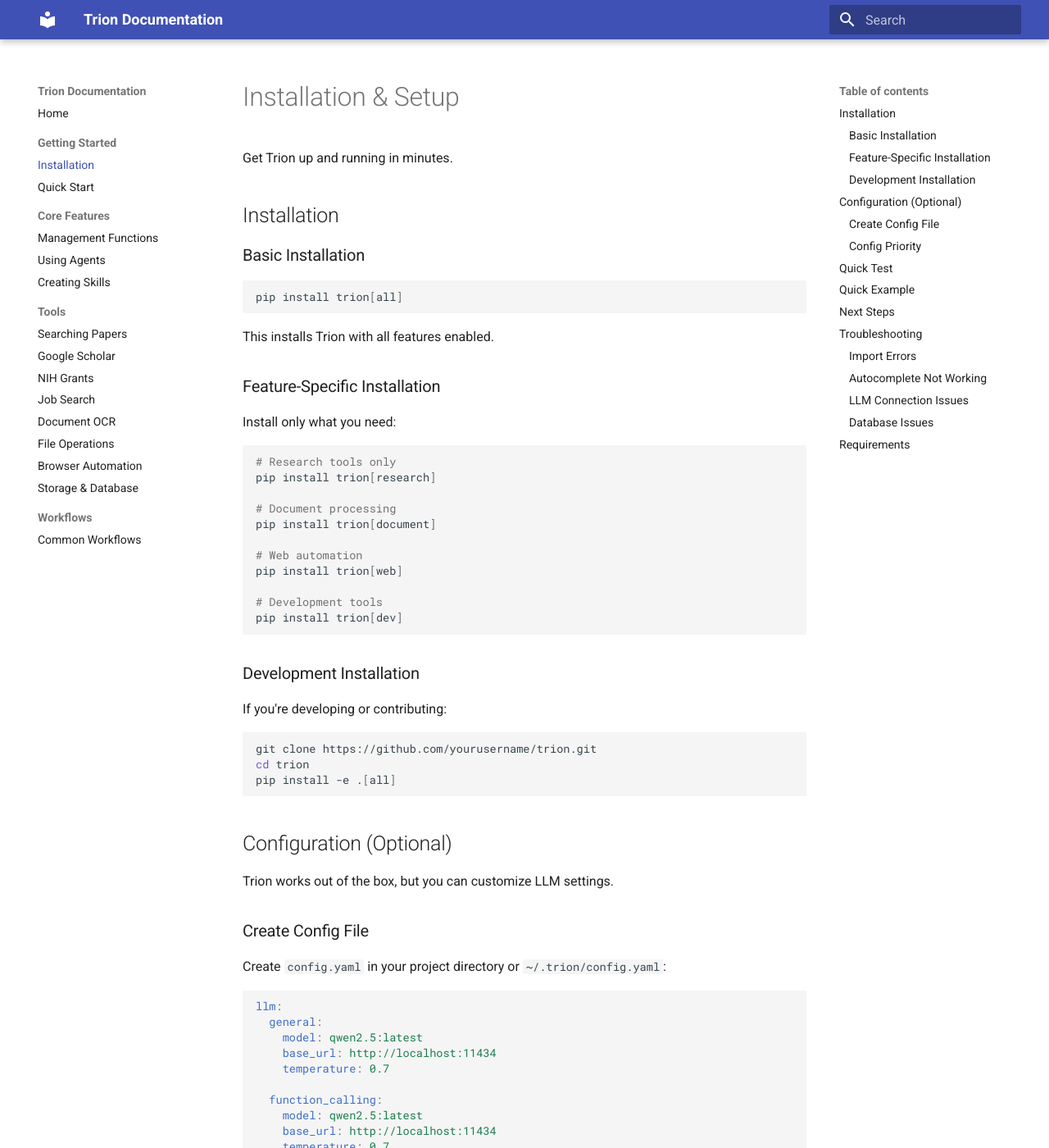
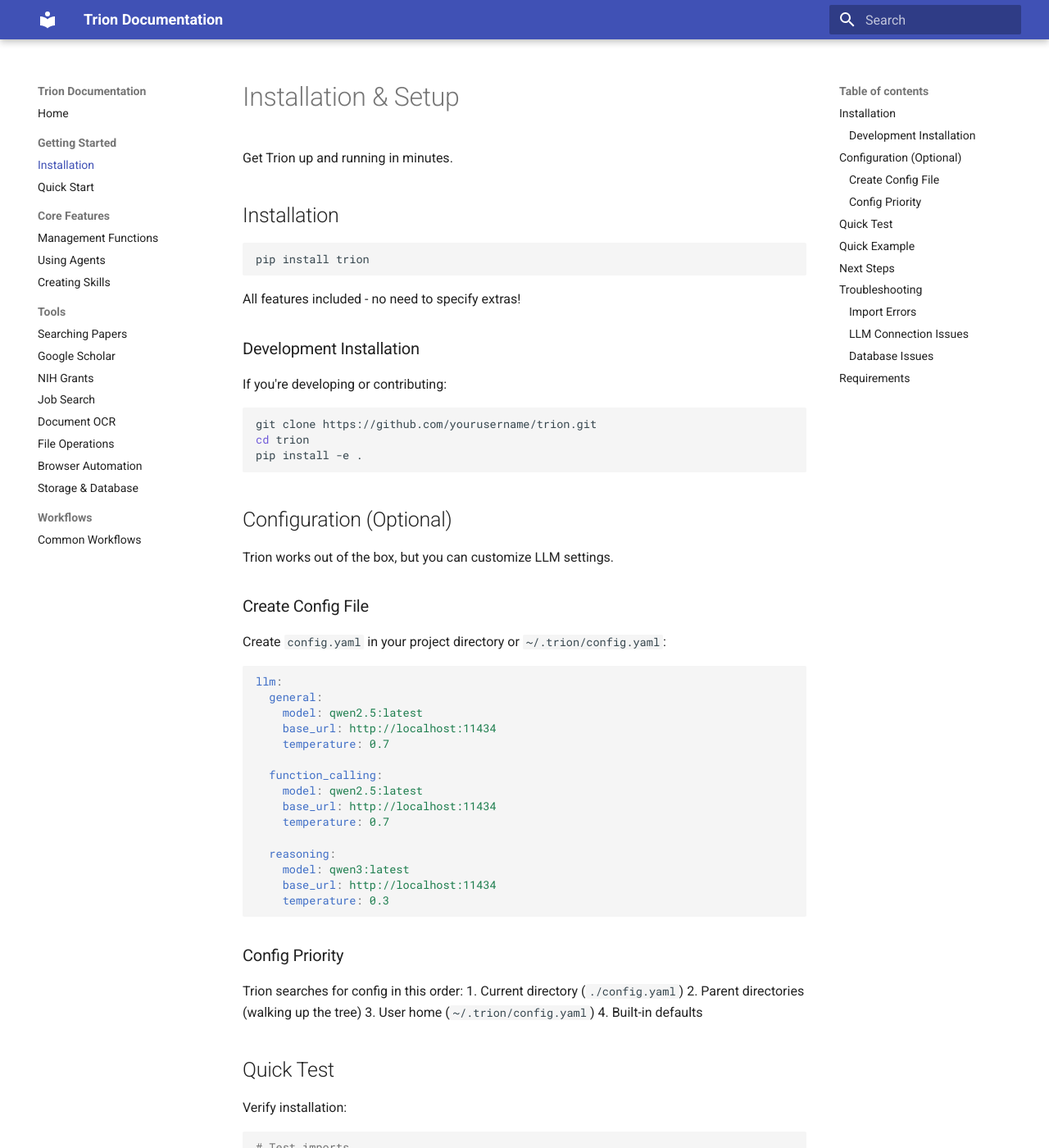
Before and after one commit to amirrouh/research_pilot, an MkDocs documentation site: the page built from docs/tutorials/README.md, in a window 1280 px wide and 1400 px high. Shown: the whole window at 82% size. Built offline with MkDocs 1.6.1 and Material for MkDocs 9.7.7, drawn with Linux system fonts in a browser that asks for light colours; some of the changed text lies outside the part shown.

Commit message:
Make all dependencies required - no more optional extras
BREAKING CHANGE: All dependencies now installed by default

WHAT CHANGED:
✓ Moved ALL dependencies to main dependencies list
✓ Removed optional-dependencies groups (research, document, web)
✓ Kept only 'dev' as optional (for documentation building)
✓ Removed _dependencies.py helper (no longer needed)
✓ Updated all documentation to remove [all], [research], [web] references

USER EXPERIENCE:
Before: pip install trion[all]   # Need to remember [all]
After:  pip install trion         # Just works!

Before: pip install -e .[all]
After:  pip install -e .          # Just works!

BENEFITS:
- Simpler installation - just 'pip install trion'
- No confusion about which extras to install
- All tools work immediately
- No missing dependency errors
- Cleaner documentation

DEPENDENCIES NOW INCLUDED:
- langchain, langchain-ollama, pyyaml, deepagents (core)
- biopython, arxiv, pandas (research tools)
- docling, beautifulsoup4, lxml (document tools)
- playwright, requests, python-jobspy, ddgs (web tools)

ONLY OPTIONAL:
- mkdocs, mkdocs-material (dev - for building docs)

The philosophy: Make it work out of the box. Period.

Co-Authored-By: Claude Sonnet 4.5 <noreply@anthropic.com>

````diff
--- a/docs/tutorials/README.md
+++ b/docs/tutorials/README.md
@@ -4,31 +4,11 @@ Get Trion up and running in minutes.
 
 ## Installation
 
-### Basic Installation
-
 ```bash
-pip install trion[all]
+pip install trion
 ```
 
-This installs Trion with all features enabled.
-
-### Feature-Specific Installation
-
-Install only what you need:
-
-```bash
-# Research tools only
-pip install trion[research]
-
-# Document processing
-pip install trion[document]
-
-# Web automation
-pip install trion[web]
-
-# Development tools
-pip install trion[dev]
-```
+All features included - no need to specify extras!
 
 ### Development Installation
 
@@ -37,7 +17,7 @@ If you're developing or contributing:
 ```bash
 git clone https://github.com/yourusername/trion.git
 cd trion
-pip install -e .[all]
+pip install -e .
 ```
 
 ## Configuration (Optional)
@@ -134,12 +114,8 @@ If you get `ModuleNotFoundError`:
 pip show trion
 
 # Reinstall if needed
-pip install --upgrade trion[all]
+pip install --upgrade trion
 ```
-
-### Autocomplete Not Working
-
-See [autocomplete fix guide](../../tmp/AUTOCOMPLETE_FIX.md) for IDE setup.
 
 ### LLM Connection Issues
 
````
Also changed, not shown: README.md (+2 -8 lines), docs/index.md (+3 -12 lines), docs/tutorials/quickstart.md (+1 -1 lines), pyproject.toml (+6 -11 lines), 5 other files.
